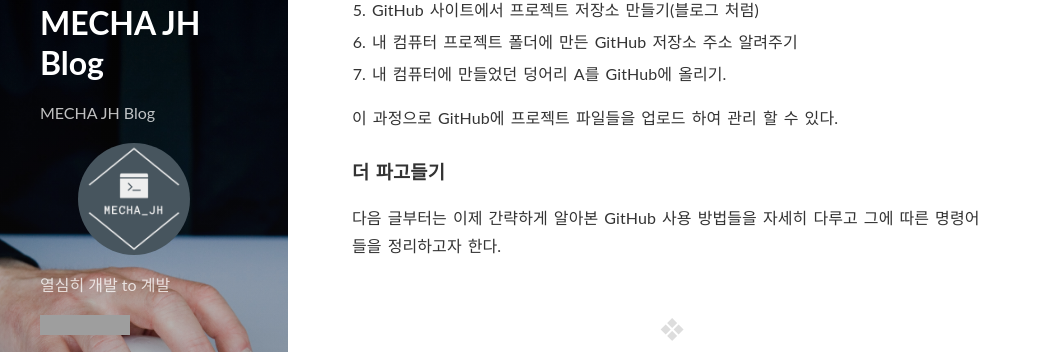
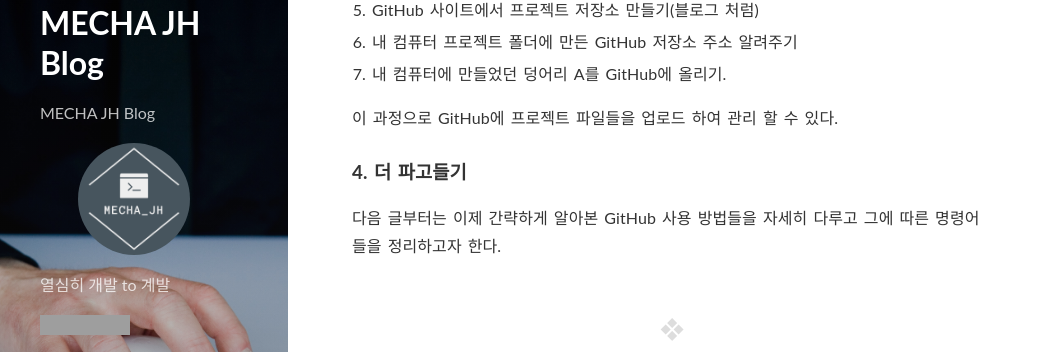
Before and after one commit to mechajh/mechajh.github.io, a Jekyll site: the page built from _posts/study/2021-06-08-git01.md, in a window 1280 px wide and 900 px high, scrolled down 1744 px. Shown: the part 99-451 px from the top of the window, without its empty margins (0-1055 px from the left). Built offline with Jekyll 4.4.1, drawn with Linux system fonts in a browser that asks for light colours; nearby versions of some CDN libraries; comment, search, counter and statistics services are not loaded; grey boxes are pictures that could not be loaded.

Commit message:
Update 2021-06-08-git01.md

```diff
--- a/_posts/study/2021-06-08-git01.md
+++ b/_posts/study/2021-06-08-git01.md
@@ -86,6 +86,6 @@
 이 과정으로 GitHub에 프로젝트 파일들을 업로드 하여 관리 할 수 있다.
 
 
-### 더 파고들기
+### 4. 더 파고들기
 
 다음 글부터는 이제 간략하게 알아본 GitHub 사용 방법들을 자세히 다루고 그에 따른 명령어들을 정리하고자 한다.
```
